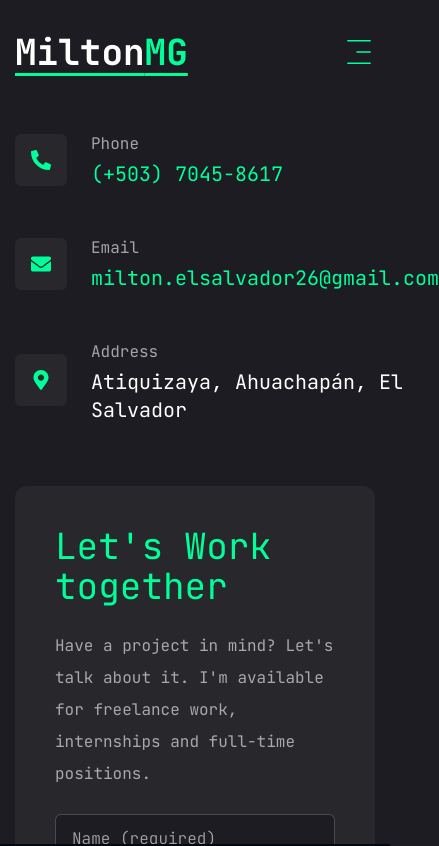
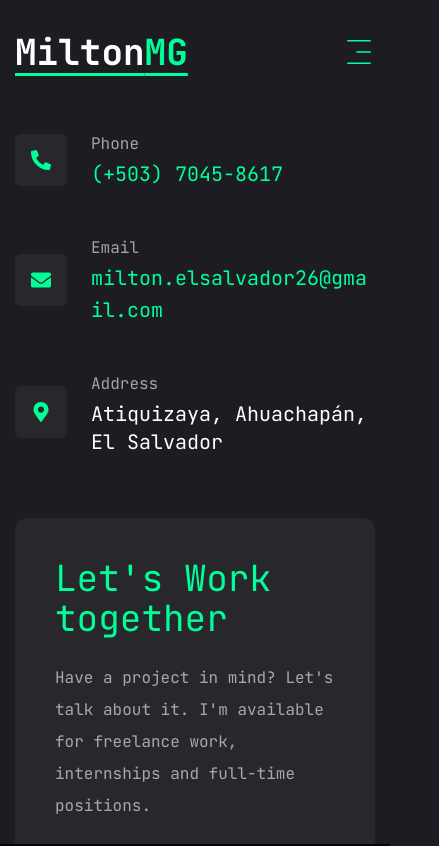
Before and after one commit to MiltonMG/Portfolio-v2, a Next.js app: page /contact in a window 390 px wide. Shown: the top 846 px of the page, 439 px wide, since content can reach past the window. Built offline with nearby package versions, Linux system fonts and the light colour scheme.

Commit message:
chore (contact): break email in mobile

```diff
--- a/app/contact/page.jsx
+++ b/app/contact/page.jsx
@@ -133,7 +133,7 @@ const Contact = () => {
                   <div className=" flex-1">
                     <p className="text-white/60"> {item.title} </p>
                     {
-                      (item.title === 'Phone') ? <a href={`tel:${item.content}`} className="text-accent text-xl hover:text-white hover:transition-all duration-500"> {item.content} </a> : (item.title === 'Email') ? <a href={`mailto:${item.content}`} className="text-accent text-xl hover:text-white hover:transition-all duration-500"> {item.content} </a> : <h3 className="text-xl"> {item.content} </h3>
+                      (item.title === 'Phone') ? <a href={`tel:${item.content}`} className="text-accent text-xl hover:text-white hover:transition-all duration-500"> {item.content} </a> : (item.title === 'Email') ? <a href={`mailto:${item.content}`} className="overflow-wrap: break-all text-accent text-xl hover:text-white hover:transition-all  duration-500"> {item.content} </a> : <h3 className="text-xl"> {item.content} </h3>
                     }
                   </div>
                 </li>
```
